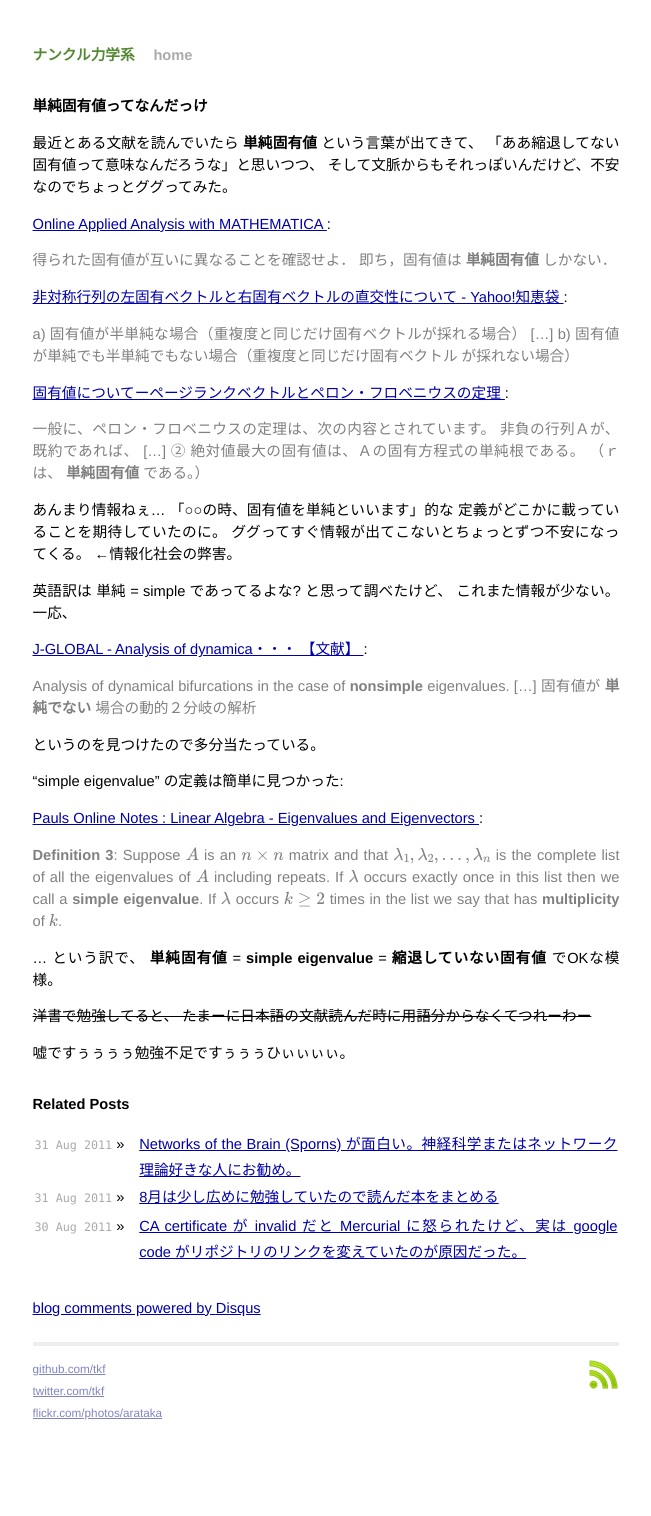
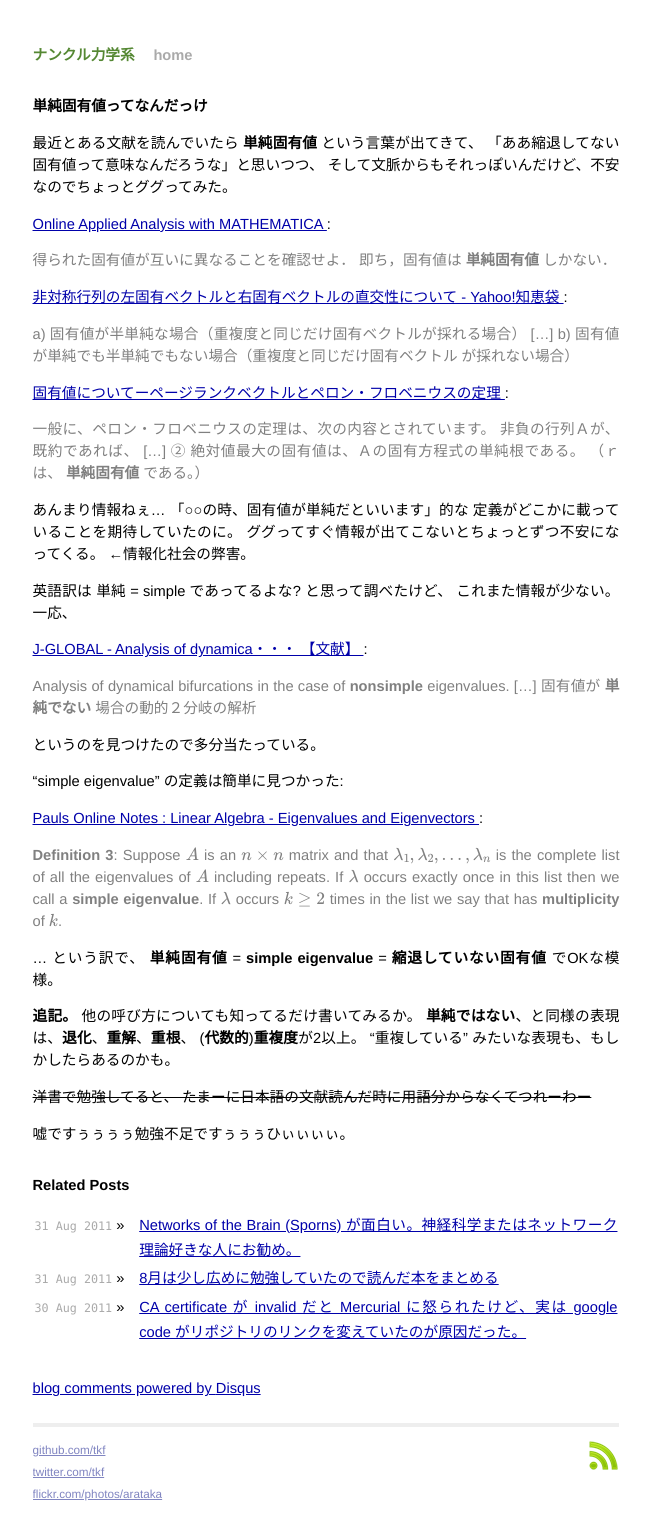
Before and after one commit to arataka/arataka.github.com, a Jekyll site: the page built from _posts/2011/09/2011-09-05-simple-eigenvalue.markdown, in a window 1280 px wide. Shown: the whole page, without its empty margins (314-965 px from the left). Built offline with Jekyll 4.4.1, drawn with Linux system fonts in a browser that asks for light colours; formulas are drawn with MathJax 3; comment, search, counter and statistics services are not loaded; before the commit the page ends 1436 px from its top, so only the background shows below that.

Commit message:
added note on 2011-09-05-simple-eigenvalue.

```diff
--- a/_posts/2011/09/2011-09-05-simple-eigenvalue.markdown
+++ b/_posts/2011/09/2011-09-05-simple-eigenvalue.markdown
@@ -32,7 +32,7 @@ title: 単純固有値ってなんだっけ
 > ② 絶対値最大の固有値は、Ａの固有方程式の単純根である。
 > （ｒは、 **単純固有値** である。）
 
-あんまり情報ねぇ... 「○○の時、固有値を単純といいます」的な
+あんまり情報ねぇ... 「○○の時、固有値が単純だといいます」的な
 定義がどこかに載っていることを期待していたのに。
 ググってすぐ情報が出てこないとちょっとずつ不安になってくる。
 ←情報化社会の弊害。
@@ -67,6 +67,11 @@ title: 単純固有値ってなんだっけ
 ... という訳で、 **単純固有値** = **simple eigenvalue** =
 **縮退していない固有値** でOKな模様。
 
+**追記。** 他の呼び方についても知ってるだけ書いてみるか。
+**単純ではない**、と同様の表現は、**退化**、**重解**、**重根**、
+(**代数的**)**重複度**が2以上。
+"重複している" みたいな表現も、もしかしたらあるのかも。
+
 
 <strike>洋書で勉強してると、
 たまーに日本語の文献読んだ時に用語分からなくてつれーわー</strike>
```
